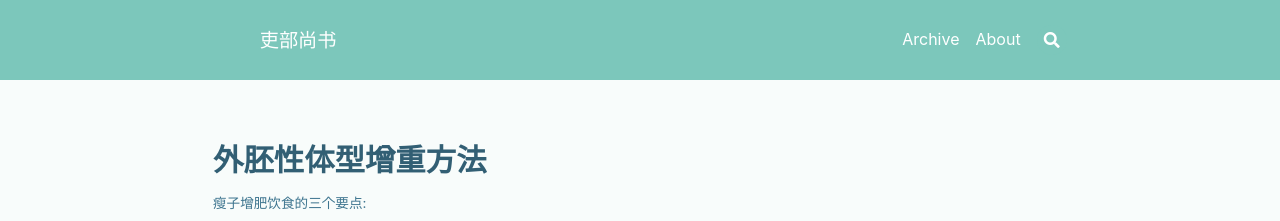
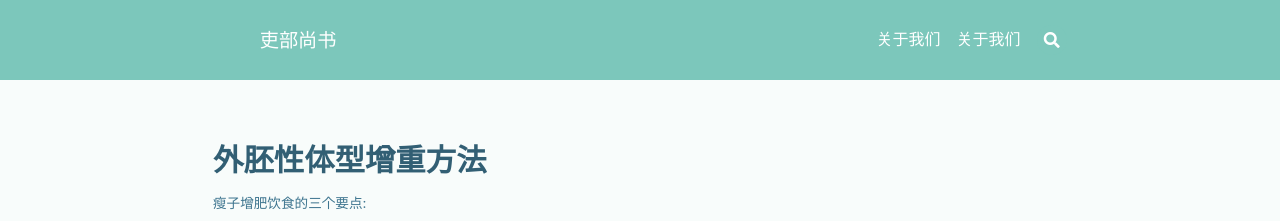
Before and after one commit to zc1321/zc1321.github.io, a Jekyll site: the page built from index.html, in a window 1280 px wide. Shown: the top 221 px of the page. Built offline with Jekyll 4.4.1, drawn with Linux system fonts in a browser that asks for light colours; nearby versions of some CDN libraries; the list of posts is cut into pages by our own code.

Commit message:
Update header.html

```diff
--- a/_includes/header.html
+++ b/_includes/header.html
@@ -29,9 +29,9 @@
             {%- assign _page_url = __return -%}
             {%- include snippets/get-string-from-locale-config.html locale=_item.titles -%}
             {%- if _nav_url == _page_url or page.nav_key and _item.key and page.nav_key == _item.key -%}
-              <li class="navigation__item navigation__item--active"><a href="{{ _nav_url }}">{%- if _item.title -%}{{ _item.title }}{%- else -%}{{ __return }}{%- endif -%}</a></li>
+              <li class="navigation__item navigation__item--active"><a href="{{ _nav_url }}">记录</a></li>
             {%- else -%}
-              <li class="navigation__item"><a href="{{ _nav_url }}">{%- if _item.title -%}{{ _item.title }}{%- else -%}{{ __return }}{%- endif -%}</a></li>
+              <li class="navigation__item"><a href="{{ _nav_url }}">关于我们</a></li>
             {%- endif -%}
           {%- endfor -%}
           {%- if site.search.provider -%}
```
